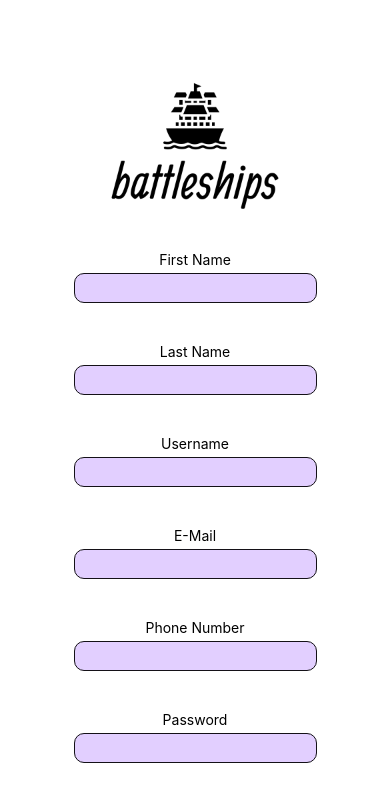
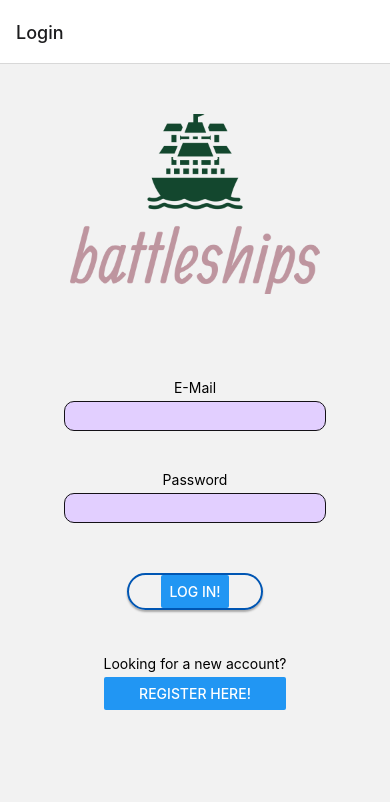
Before and after one commit to Birbyz/react-native-battleships, a React Native app in the folder BattleShipsMobile/: screen /Login in a window 390 px wide. Shown: the top 802 px of the page. Built offline with nearby package versions, Linux system fonts and the light colour scheme.

Commit message:
add navigation and scroll component

```diff
--- a/BattleShipsMobile/App.js
+++ b/BattleShipsMobile/App.js
@@ -1,21 +1,11 @@
-import { StatusBar } from 'expo-status-bar';
-import { StyleSheet, Text, View } from 'react-native';
-import LoginScreen from './src/screens/Login.screen';
-import RegisterScreen from './src/screens/Register.screen';
+import { StatusBar } from "expo-status-bar";
+import { StyleSheet, Text, View } from "react-native";
+import LoginScreen from "./src/screens/Login.screen";
+import RegisterScreen from "./src/screens/Register.screen";
+import { NavigationContainer } from "@react-navigation/native";
+import authRouter from "./src/routers/auth.router";
+import Router from "./src/routers";
 
 export default function App() {
-  return (
-    <View style={styles.container}>
-      <RegisterScreen />
-    </View>
-  );
+  return <Router />;
 }
-
-const styles = StyleSheet.create({
-  container: {
-    flex: 1,
-    backgroundColor: '#fff',
-    alignItems: 'center',
-    justifyContent: 'center',
-  },
-});
--- /dev/null
+++ b/BattleShipsMobile/src/routers/auth.router.tsx
@@ -0,0 +1,14 @@
+import { createNativeStackNavigator } from "@react-navigation/native-stack";
+import LoginScreen from "../screens/Login.screen";
+import RegisterScreen from "../screens/Register.screen";
+
+const authStack = createNativeStackNavigator()
+
+const authRouter = (
+    <authStack.Navigator initialRouteName="Login">
+        <authStack.Screen name='Login' component={LoginScreen} />
+        <authStack.Screen name='Register' component={RegisterScreen} />
+    </authStack.Navigator>
+)
+
+export default authRouter;
--- /dev/null
+++ b/BattleShipsMobile/src/routers/index.tsx
@@ -0,0 +1,8 @@
+import { NavigationContainer } from "@react-navigation/native";
+import authRouter from "./auth.router";
+
+const Router: React.FC = () => {
+  return <NavigationContainer>{authRouter}</NavigationContainer>;
+};
+
+export default Router;
--- a/BattleShipsMobile/src/screens/Login.screen.tsx
+++ b/BattleShipsMobile/src/screens/Login.screen.tsx
@@ -8,13 +8,17 @@ import {
   Image,
   TouchableWithoutFeedback,
   Keyboard,
+  TouchableOpacity,
 } from "react-native";
 import { NO_BACKGROUND_LOGO } from "../constants/api.constants";
 import { useState } from "react";
+import { useNavigation } from "@react-navigation/native";
 
 export default function LoginScreen() {
   const [email, setEmail] = useState<string>();
   const [password, setPassword] = useState<string>();
+
+  const navigation = useNavigation<any>();
 
   const submitData = async () => {
     console.log("aa");
@@ -46,6 +50,14 @@ export default function LoginScreen() {
         <View style={styles.buttonView}>
           <Button title="Log in!" onPress={() => submitData()} />
         </View>
+
+        <View style={{paddingTop: 30}}>
+          <Text style={styles.labelView}>Looking for a new account?</Text>
+          <Button title="Register here!"
+            onPress={() => navigation.navigate('Register')}
+            />
+        </View>
+
       </SafeAreaView>
     </TouchableWithoutFeedback>
   );
@@ -53,15 +65,14 @@ export default function LoginScreen() {
 
 const styles = StyleSheet.create({
   container: {
-    width: "70%",
+    flex: 1,
     alignItems: "center",
-    //paddingTop: 70,
   },
 
   inputView: {
     borderRadius: 30,
     height: 50,
-    width: "100%",
+    width: "75%",
     gap: 15,
     paddingHorizontal: 15,
     marginBottom: 5,
@@ -91,17 +102,18 @@ const styles = StyleSheet.create({
     justifyContent: "center",
     paddingHorizontal: 32,
     borderRadius: 50,
-    borderWidth: 2, // Border width
-    borderColor: "#0056b3", // Border color
-    shadowColor: "#000", // Shadow color
-    shadowOffset: { width: 0, height: 2 }, // Shadow offset
+    borderWidth: 2,
+    borderColor: "#0056b3",
+    shadowColor: "#000",
+    shadowOffset: { width: 0, height: 2 },
     shadowOpacity: 0.3,
     shadowRadius: 2,
   },
 
   logo: {
+    marginTop: 50,
     marginBottom: 70,
     height: 180,
     width: 250,
-  },
+  }
 });
--- a/BattleShipsMobile/src/screens/Register.screen.tsx
+++ b/BattleShipsMobile/src/screens/Register.screen.tsx
@@ -8,8 +8,10 @@ import {
   Text,
   TextInput,
   View,
+  Button,
+  ScrollView,
 } from "react-native";
-import { LOGO_BLACK } from "../constants/api.constants";
+import { LOGO_BLACK, NO_BACKGROUND_LOGO } from "../constants/api.constants";
 
 export default function RegisterScreen() {
   const [registerData, setRegisterData] = useState<any>();
@@ -17,10 +19,10 @@ export default function RegisterScreen() {
   return (
     <TouchableWithoutFeedback onPress={() => Keyboard.dismiss()}>
       <SafeAreaView style={styles.container}>
-        <Image source={LOGO_BLACK} style={styles.logo} />
+        <Image source={NO_BACKGROUND_LOGO} style={styles.logo} />
 
         {/* begin::form */}
-
+        <ScrollView contentContainerStyle={styles.scrollContainer}>
           {/* begin::firstName */}
           <Text style={styles.labelView}>First Name</Text>
           <View style={styles.inputView}>
@@ -81,6 +83,10 @@ export default function RegisterScreen() {
           </View>
           {/* end::password */}
 
+          <View style={styles.buttonView}>
+            <Button title="Register" onPress={() => {}} />
+          </View>
+        </ScrollView>
         {/* end::form */}
       </SafeAreaView>
     </TouchableWithoutFeedback>
@@ -89,10 +95,10 @@ export default function RegisterScreen() {
 
 const styles = StyleSheet.create({
   container: {
-    width: "70%",
+    flex: 1,
     alignItems: "center",
-    //paddingTop: 70,
   },
+
   inputView: {
     borderRadius: 30,
     height: 50,
@@ -100,6 +106,15 @@ const styles = StyleSheet.create({
     gap: 15,
     paddingHorizontal: 15,
     marginBottom: 5,
+  },
+
+  scrollContainer: {
+    flexGrow: 1,
+    alignItems: "center",
+    justifyContent: "center",
+    width: 275,
+    paddingTop: 20, // Adjust as needed
+    paddingBottom: 60, // Adjust as needed
   },
 
   textInput: {
@@ -114,13 +129,29 @@ const styles = StyleSheet.create({
     fontSize: 16,
     color: "#333333",
   },
+
   labelView: {
     paddingTop: 15,
     paddingBottom: 5,
   },
+
   logo: {
-    //marginBottom: 70,
+    marginTop: 50,
     height: 180,
     width: 250,
   },
+
+  buttonView: {
+    marginTop: 25,
+    alignItems: "center",
+    justifyContent: "center",
+    paddingHorizontal: 32,
+    borderRadius: 50,
+    borderWidth: 2, // Border width
+    borderColor: "#0056b3", // Border color
+    shadowColor: "#000", // Shadow color
+    shadowOffset: { width: 0, height: 2 }, // Shadow offset
+    shadowOpacity: 0.3,
+    shadowRadius: 2,
+  }
 });
```
Also changed, not shown: BattleShipsMobile/package.json (+5 -3 lines), 1 other file (tests, documents, lock files or other folders). Lines whose indentation alone changed are shown as unchanged.
